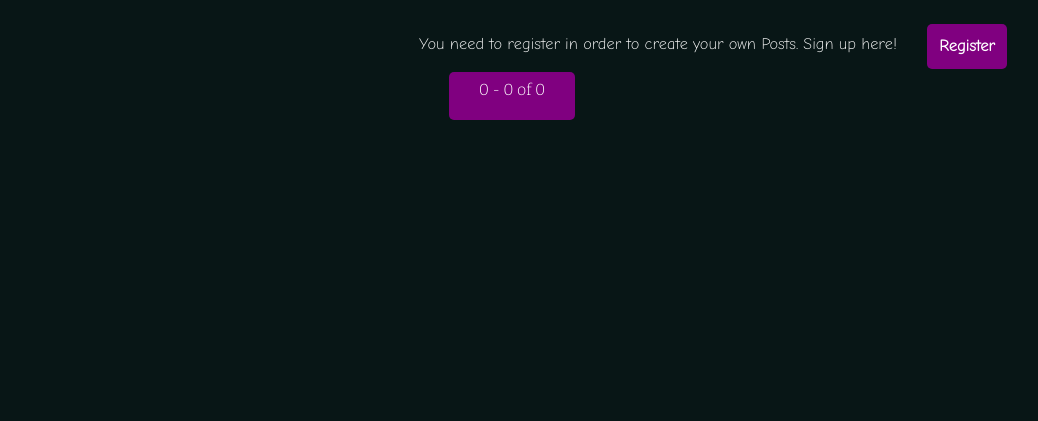
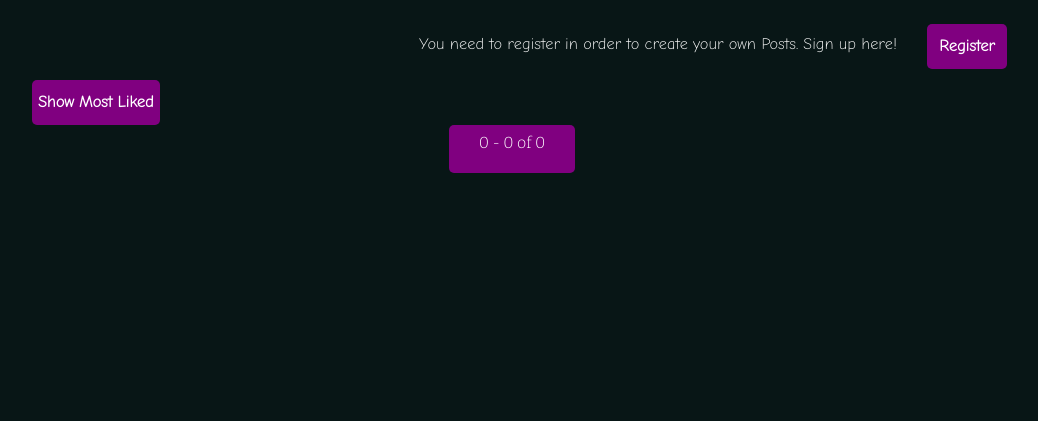
Before and after one commit to TimRas/Mynterest, a Django app: page /posts/1/ in a window 1280 px wide. Shown: the part 56-477 px from the top of the page, without its empty margins (128-1166 px from the left). Run offline with Django 3.2, Linux system fonts and the light colour scheme; data that the repository does not hold is empty; some libraries are stand-ins or nearby versions.

Commit message:
Add most liked post functionality to postlist view and buttons to post.html

```diff
--- a/content/models.py
+++ b/content/models.py
@@ -1,16 +1,24 @@
 from django.db import models
+from django.contrib.auth.models import User
 from django.utils.text import slugify
-from cloudinary.models import CloudinaryField
-from django.contrib.auth.models import User
+# import cloudinary
+# from cloudinary.models import CloudinaryField
 
 
 class Topic(models.Model):
     title = models.CharField(max_length=70, unique=True, null=False, blank=False)
     slug = models.SlugField(max_length=70, unique=True)
-    image = CloudinaryField('topic_images', blank=True)
+    image = models.URLField(max_length=1024, null=True, blank=True)
 
     def __str__(self):
         return str(self.title)
+
+    # def save(self, *args, **kwargs):
+    #     try:
+    #         super().save(*args, **kwargs)
+    #     except cloudinary.exceptions.Error:
+    #         self.image = None
+    #         super().save(*args, **kwargs)
 
 
 class Post(models.Model):
@@ -19,7 +27,7 @@ class Post(models.Model):
     slug = models.SlugField(max_length=70)
     author = models.ForeignKey(User, on_delete=models.CASCADE, related_name='user_posts')
     content = models.TextField(max_length=500, null=False, blank=False)
-    image = CloudinaryField('post_images', blank=True)
+    image = models.URLField(max_length=1024, null=True, blank=True)
     excerpt = models.TextField(max_length=100, null=False, blank=False)
     created_date = models.DateTimeField(auto_now_add=True)
     likes = models.ManyToManyField(User, related_name='post_likes', blank=True)
@@ -38,6 +46,12 @@ class Post(models.Model):
     def amount_of_likes(self):
         return self.likes.count()
 
+        # try:
+        # super().save(*args, **kwargs)
+        # except cloudinary.exceptions.Error:
+        #     self.image = None
+        #     super().save(*args, **kwargs)
+
 
 class Comment(models.Model):
     post = models.ForeignKey(Post, on_delete=models.CASCADE, related_name='comments')
--- a/content/templates/posts.html
+++ b/content/templates/posts.html
@@ -80,6 +80,17 @@
             </div>
         </div>
         {% endif %}
+        <div class="row mx-0 pt-2">
+            {% if most_liked %}
+            <button class="most-liked-buttons">
+                <a href="{% url 'posts' topic=topic %}">Show All Posts</a>
+            </button>
+            {% else %}
+            <button class="most-liked-buttons">
+                <a href="{% url 'posts' topic=topic %}?most_liked=true">Show Most Liked</a>
+            </button>
+            {% endif %}
+        </div>
         {% for post in posts %}
         <div class="row pt-2 mb-3 w-75 mx-auto">
             <div class="col-12 pt-2">
--- a/content/views.py
+++ b/content/views.py
@@ -3,6 +3,7 @@ from django.shortcuts import render, get_object_or_404, reverse, redirect
 from django.views import View, generic
 from django.http import HttpResponseRedirect
 from django.utils.text import slugify
+from django.db.models import Count
 from .models import Topic, Post, Comment
 from .forms import CommentForm, PostForm
 
@@ -16,10 +17,17 @@ class TopicList(generic.ListView):
 
 
 class PostList(View):
-    """ Renders all all posts related to the given topic. Validates the submitted form, saves the new post in the database and redirects the user back to the post page with the given topic"""
+    """ Renders all all posts related to the given topic. Validates the submitted form, saves the new post in the database and redirects the user back to the post page with the given topic and handles the most-liked functionality"""
 
     def get(self, request, topic, *args, **kwargs):
         queryset = Post.objects.filter(topic__slug=topic)
+        most_liked = request.GET.get('most_liked', False) == 'true'
+
+        if most_liked:
+            queryset = queryset.annotate(num_likes=Count('likes')).filter(num_likes__gt=0).order_by('-num_likes')[:5]
+        else:
+            queryset = Post.objects.filter(topic__slug=topic)
+
         paginator = Paginator(queryset, 6)
         page_number = request.GET.get('page')
         posts = paginator.get_page(page_number)
@@ -33,6 +41,7 @@ class PostList(View):
                 "posts": posts,
                 "post_form": post_form,
                 "topic": topic,
+                "most_liked": most_liked,
             },
         )
 
--- a/mynterest/settings.py
+++ b/mynterest/settings.py
@@ -28,7 +28,7 @@ TEMPLATES_DIR = os.path.join(BASE_DIR, 'templates')
 SECRET_KEY = os.environ.get('SECRET_KEY')
 
 # SECURITY WARNING: don't run with debug turned on in production!
-DEBUG = False
+DEBUG = True
 
 
 ALLOWED_HOSTS = ["mynterest.herokuapp.com", "localhost"]
--- a/static/css/style.css
+++ b/static/css/style.css
@@ -290,13 +290,31 @@ hr {
     color: white;
 }
 
-.post-excerpt {
-    min-height: 6em;
-}
-
 .post-create-button>a:hover {
     text-decoration: none;
     color: darkgrey;
+}
+
+.most-liked-buttons {
+    background-color: purple;
+    border-radius: 5px;
+    border-style: none;
+    height: 2.8em;
+    font-weight: 800;
+}
+
+.most-liked-buttons>a {
+    text-decoration: none;
+    color: white;
+}
+
+.most-liked-buttons>a:hover {
+    text-decoration: none;
+    color: darkgrey;
+}
+
+.post-excerpt {
+    min-height: 6em;
 }
 
 .pagination-container {
@@ -317,8 +335,6 @@ hr {
     text-decoration: none;
 }
 
-
-
 .topic-text {
     font-size: 2em;
     color: white;
@@ -336,7 +352,6 @@ hr {
     font-size: 5em;
     transition-duration: 0.6s;
 }
-
 
 .card-title {
     font-family: 'Bitter', serif;
```
Also changed, not shown: content/migrations/0021_auto_20230530_0048.py (added).
